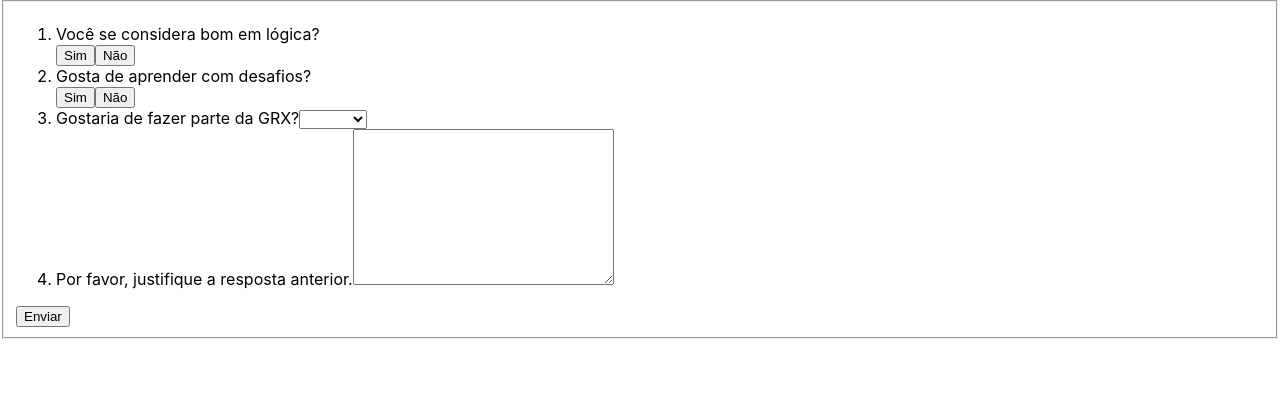
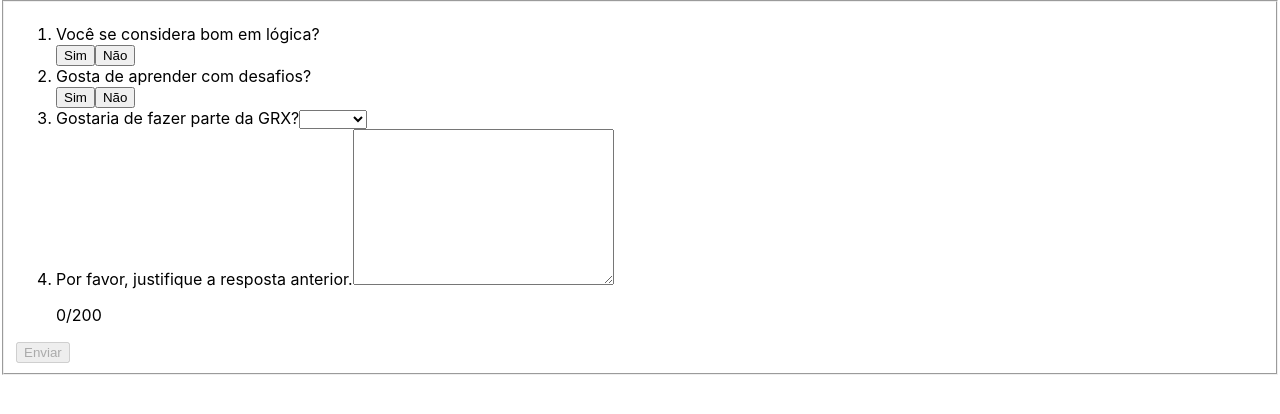
Before and after one commit to jmlinger/Data-Collect-Challenge, a React (Create React App) app in the folder front_end/: page / in a window 1280 px wide. Shown: the top 414 px of the page. Built offline with nearby package versions, Linux system fonts and the light colour scheme.

Commit message:
feat(Quiz): adiciona contador de caracteres para a pergunta 4 e logica para habilitar botao de submit somente quando todas as perguntas forem respondidas.

```diff
--- a/front_end/src/pages/Quiz.jsx
+++ b/front_end/src/pages/Quiz.jsx
@@ -3,9 +3,9 @@ import React, { useState } from 'react';
 
 
 function Quiz() {
-  const [answers, setAnswers] = useState()
+  const [answers, setAnswers] = useState({})
 
-  // console.log(answers);
+  // console.log(Object.keys(answers).length);
   const handleClickAndChange = ({ target: {name, value} }) => {
     setAnswers({
       ...answers,
@@ -88,10 +88,11 @@ function Quiz() {
                   resize= "none"
                   required
                 />
+                <p>{`${answers.pergunta4 ? answers.pergunta4.length : 0}/200`}</p>
               </label>
             </li>
           </ol>
-          <button type='submit'>
+          <button type='submit' disabled={Object.keys(answers).length !== 4}>
             Enviar
           </button>
         </fieldset>
```
